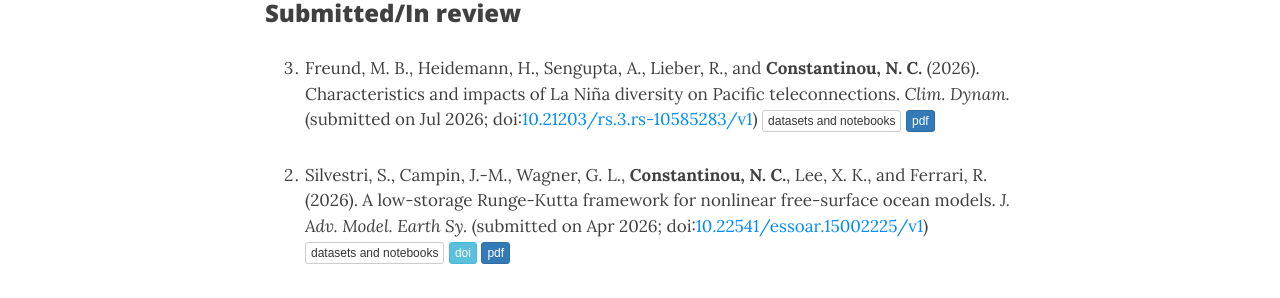
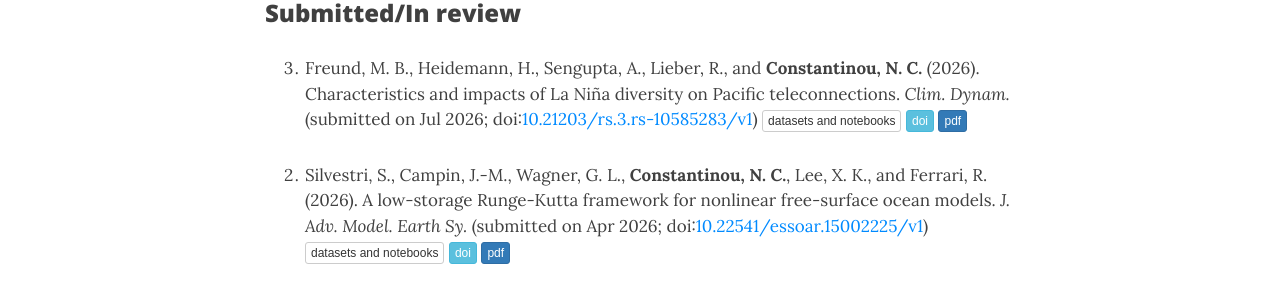
Before and after one commit to navidcy/navidcy.github.io, a Jekyll site: the page built from publications.md, in a window 1280 px wide and 900 px high. Shown: the part 299-597 px from the top of the window. Built offline with Jekyll 4.4.1, drawn with Linux system fonts in a browser that asks for light colours; nearby versions of some CDN libraries; comment, search, counter and statistics services are not loaded.

Commit message:
add conversation dois

```diff
--- a/publications.md
+++ b/publications.md
@@ -13,13 +13,15 @@ title: Publications
 <!-- 0. **Constantinou, N. C.**, Neme, J., Aguiar, W., Auger, M., Barnes, A. J., Beucher, R., Bhagtani, D., Bull, C. Y. S., Dawson, H., Day, N., Dias, F. B., Doddridge, E. W., Ellepola, A., Fierro-Arcos, D., Gibson, A., Heerdegen, A., Holmes, R. M., Hogg, A. McC., Huguenin, M. F., Huneke, W., Jeffree, J., Kiss, A. E., Li, M., Martínez-Moreno, J., Martin, P., Meijer, J. J., Moore, T., Moorman, R., Morrison, A. K., Munroe, J., Narayanan, A., Oliveira, M., Ong, E. Q. Y., Rosevear, M. G., Schmidt, C., Sohail, T., Spence, P., Squire, D. T., Steketee, A., Turner, C., Vilela da Silva, F., White, M., Yang, L., Yung, C., and Zika, J. (2026). COSIMA Cookbook: a community resource for ocean and sea-ice modelling. _J. Open Source Educ._ (submitted on Jul 2026) [<span class="btn btn-default btn-xs{{end}}" style="font-family:sans-serif;">repo</span>][cosima-cookbook-repo] [<span class="btn btn-primary btn-xs{{end}}" style="font-family:sans-serif;">pdf</span>][cosima-cookbook-jose] -->
 
 
-0. Freund, M. B., Heidemann, H., Sengupta, A., Lieber, R., and **Constantinou, N. C.** (2026). Characteristics and impacts of La Niña diversity on Pacific teleconnections. _Clim. Dynam._ (submitted on Jul 2026; doi:[10.21203/rs.3.rs-10585283/v1](https://doi.org/10.21203/rs.3.rs-10585283/v1)) [<span class="btn btn-default btn-xs{{end}}" style="font-family:sans-serif;">datasets and notebooks</span>][la-nina-flavours-repo] [<span class="btn btn-primary btn-xs{{end}}" style="font-family:sans-serif;">pdf</span>][la-nina-flavours]
+0. Freund, M. B., Heidemann, H., Sengupta, A., Lieber, R., and **Constantinou, N. C.** (2026). Characteristics and impacts of La Niña diversity on Pacific teleconnections. _Clim. Dynam._ (submitted on Jul 2026; doi:[10.21203/rs.3.rs-10585283/v1](https://doi.org/10.21203/rs.3.rs-10585283/v1)) [<span class="btn btn-default btn-xs{{end}}" style="font-family:sans-serif;">datasets and notebooks</span>][la-nina-flavours-repo] [<span class="btn btn-info btn-xs{{end}}" style="font-family:sans-serif;">doi</span>][la-nina-flavours-doi]{:target="_blank"} [<span class="btn btn-primary btn-xs{{end}}" style="font-family:sans-serif;">pdf</span>][la-nina-flavours]
 
 
 0. Silvestri, S., Campin, J.-M., Wagner, G. L., **Constantinou, N. C.**, Lee, X. K., and Ferrari, R. (2026). A low-storage Runge-Kutta framework for nonlinear free-surface ocean models. _J. Adv. Model. Earth Sy._ (submitted on Apr 2026; doi:[10.22541/essoar.15002225/v1](https://doi.org/10.22541/essoar.15002225/v1)) [<span class="btn btn-default btn-xs{{end}}" style="font-family:sans-serif;">datasets and notebooks</span>][RK-timestepper-repo] [<span class="btn btn-info btn-xs{{end}}" style="font-family:sans-serif;">doi</span>][RK-timestepper-doi]{:target="_blank"} [<span class="btn btn-primary btn-xs{{end}}" style="font-family:sans-serif;">pdf</span>][RK-timestepper]
 
+
 0. Wagner, G. L., Silvestri, S., **Constantinou, N. C.**, Ramadhan, A., Campin, J.-M., Hill, C., Chor, T., Strong-Wright, J., Lee, X. K., Poulin, F., Souza, A., Burns, K. J., Bishnu, S., Marshall, J., and Ferrari, R. (2025). High-level, high-resolution ocean modeling at all scales with Oceananigans. _J. Adv. Model. Earth Sy._ (submitted on Feb 2025; revised on Nov 2025; revised again on May 2026; doi:[10.48550/arXiv.2502.14148](https://doi.org/10.48550/arXiv.2502.14148)) [<span class="btn btn-default btn-xs{{end}}" style="font-family:sans-serif;">datasets and notebooks</span>][oceananigans-overview-repo] [<span class="btn btn-success btn-xs{{end}}" style="font-family:sans-serif;">arXiv</span>][arXiv:2502.14148]{:target="_blank"} [<span class="btn btn-primary btn-xs{{end}}" style="font-family:sans-serif;">pdf</span>][oceananigans-overview]
 {: reversed="reversed"}
+
 
 ### In press/Published
 
@@ -174,7 +176,7 @@ Selection of press coverage: [<span class="btn btn-default btn-xs{{end}}" style=
 0. Wagner, G. L., **Constantinou, N. C.**, and Reichl, B. G. (2023). Stokes drift should not be added to ocean general circulation model velocities. [arXiv:2210.08552][]{:target="_blank"} [<span class="btn btn-success btn-xs{{end}}" style="font-family:sans-serif;">arXiv</span>][arXiv:2210.08552]{:target="_blank"} [<span class="btn btn-primary btn-xs{{end}}" style="font-family:sans-serif;">pdf</span>][StokesDrift]
 
 
-0. Ong, E. Q. Y., England, M. H., Doddridge, E. W., and **Constantinou, N. C.** (2025). Antarctica has its own ‘shield’ against warm water - but this could now be under threat, _The Conversation_, May 23rd, 2025. [<span class="btn btn-info btn-xs{{end}}" style="font-family:sans-serif;">url</span>][theconversation-asc-meltwater]{:target="_blank"}
+0. Ong, E. Q. Y., England, M. H., Doddridge, E. W., and **Constantinou, N. C.** (2025). Antarctica has its own ‘shield’ against warm water - but this could now be under threat, _The Conversation_, May 23rd, 2025. [<span class="btn btn-info btn-xs{{end}}" style="font-family:sans-serif;">url</span>][theconversation-asc-meltwater]{:target="_blank"} [<span class="btn btn-info btn-xs{{end}}" style="font-family:sans-serif;">doi</span>][theconversation-asc-meltwater-doi]{:target="_blank"}
 
 
 0. Silvestri, S., Wagner, G. L., Hill, C., Ardakani, M. R., Blaschke, J., Campin, J.-M., Churavy, V., **Constantinou, N. C.**, Edelman, A., Marshall, J., Ramadhan, A., Souza, A., Ferrari, R. (2023). Oceananigans.jl: A Julia library that achieves breakthrough resolution, memory and energy efficiency in global ocean simulations. [arXiv:2309.06662][]{:target="_blank"} [<span class="btn btn-info btn-xs{{end}}" style="font-family:sans-serif;">doi</span>][oceananigans-scalings-doi]{:target="_blank"} [<span class="btn btn-primary btn-xs{{end}}" style="font-family:sans-serif;">pdf</span>][oceananigans-scalings]
@@ -183,10 +185,10 @@ Selection of press coverage: [<span class="btn btn-default btn-xs{{end}}" style=
 0. Miller, J. W., O'Neil, C., **Constantinou, N. C.**, and Anzecot, O. (2022). Eigenvalue initialisation and regularisation for Koopman autoencoders. [arXiv:2212.12086][]{:target="_blank"} [<span class="btn btn-info btn-xs{{end}}" style="font-family:sans-serif;">doi</span>][eigeninit-eigenloss-doi]{:target="_blank"} [<span class="btn btn-primary btn-xs{{end}}" style="font-family:sans-serif;">pdf</span>][eigeninit-eigenloss]
 
 
-0. **Constantinou, N. C.** (2021). How machine learning is helping us fine-tune climate models to reach unprecedented detail, _The Conversation_, August 18th, 2021. [<span class="btn btn-info btn-xs{{end}}" style="font-family:sans-serif;">url</span>][theconversation-mlclimate]{:target="_blank"}
+0. **Constantinou, N. C.** (2021). How machine learning is helping us fine-tune climate models to reach unprecedented detail, _The Conversation_, August 18th, 2021. [<span class="btn btn-info btn-xs{{end}}" style="font-family:sans-serif;">url</span>][theconversation-mlclimate]{:target="_blank"} [<span class="btn btn-info btn-xs{{end}}" style="font-family:sans-serif;">doi</span>][theconversation-mlclimate-doi]{:target="_blank"}
 
 
-0. **Constantinou, N. C.**, Martínez-Moreno, J., Hogg, A. McC., England, M. H., Kiss, A. E., and Morrison, A. K. (2021). Satellites reveal ocean currents are getting stronger, with potentially significant implications for climate change, _The Conversation_, April 23rd, 2021. [<span class="btn btn-info btn-xs{{end}}" style="font-family:sans-serif;">url</span>][theconversation-globaleketrends]{:target="_blank"}
+0. **Constantinou, N. C.**, Martínez-Moreno, J., Hogg, A. McC., England, M. H., Kiss, A. E., and Morrison, A. K. (2021). Satellites reveal ocean currents are getting stronger, with potentially significant implications for climate change, _The Conversation_, April 23rd, 2021. [<span class="btn btn-info btn-xs{{end}}" style="font-family:sans-serif;">url</span>][theconversation-globaleketrends]{:target="_blank"} [<span class="btn btn-info btn-xs{{end}}" style="font-family:sans-serif;">doi</span>][theconversation-globaleketrends-doi]{:target="_blank"}
 
 
 0. Lozano-Durán, A., Nikolaidis, M.-A., **Constantinou, N. C.**, and Karp, M. (2019). Wall turbulence without modal instability of the streaks. [arXiv:1909.05490][]{:target="_blank"} [<span class="btn btn-info btn-xs{{end}}" style="font-family:sans-serif;">doi</span>][modallystableturbulence-doi]{:target="_blank"} [<span class="btn btn-primary btn-xs{{end}}" style="font-family:sans-serif;">pdf</span>][modallystableturbulence]
@@ -195,7 +197,7 @@ Selection of press coverage: [<span class="btn btn-default btn-xs{{end}}" style=
 0. Lozano-Durán, A, Karp, M., and **Constantinou, N. C.** (2018). Wall turbulence with constrained energy extraction from the mean flow, _Center for Turbulence Research &ndash; Annual Research Briefs_, 209-220. [<span class="btn btn-info btn-xs{{end}}" style="font-family:sans-serif;">url</span>][wallturbulencebrief-url] [<span class="btn btn-primary btn-xs{{end}}" style="font-family:sans-serif;">pdf</span>][wallturbulencebrief]
 
 
-0. **Constantinou, N. C.** (2018). Jupiter's magnetic fields may stop its wind bands from going deep into the gas giant, _The Conversation_, August 10th, 2018. [<span class="btn btn-info btn-xs{{end}}" style="font-family:sans-serif;">url</span>][theconversation]{:target="_blank"}
+0. **Constantinou, N. C.** (2018). Jupiter's magnetic fields may stop its wind bands from going deep into the gas giant, _The Conversation_, August 10th, 2018. [<span class="btn btn-info btn-xs{{end}}" style="font-family:sans-serif;">url</span>][theconversation]{:target="_blank"} [<span class="btn btn-info btn-xs{{end}}" style="font-family:sans-serif;">doi</span>][theconversation-doi]{:target="_blank"}
 {: reversed="reversed"}
 
 <br>
@@ -278,6 +280,7 @@ Selection of press coverage: [<span class="btn btn-default btn-xs{{end}}" style=
 [wallturbulencebrief]: WallTurbulenceEnergyExtraction.pdf
 [wallturbulencebrief-url]: https://ctr.stanford.edu/annual-research-briefs-2018
 
+[la-nina-flavours-doi]: https://doi.org/10.21203/rs.3.rs-10585283/v1
 [RK-timestepper-doi]: https://doi.org/10.22541/essoar.15002225/v1
 [internal-tide-parameterizations-doi]: https://doi.org/10.1175/JPO-D-25-0064.1
 [betaplane-surface-waves-doi]: https://doi.org/10.1017/jfm.2025.10649
@@ -360,6 +363,7 @@ Selection of press coverage: [<span class="btn btn-default btn-xs{{end}}" style=
 [twolayer-mom6-movie]: https://vimeo.com/342848501
 
 [theconversation-asc-meltwater]: https://theconversation.com/antarctica-has-its-own-shield-against-warm-water-but-this-could-now-be-under-threat-255738
+[theconversation-asc-meltwater-doi]: https://doi.org/10.64628/AA.mfagkmh36
 [JClimateUOHC-clexbrief]: https://climateextremes.org.au/can-the-oceans-intrinsic-dynamics-feedback-on-the-atmosphere/
 [geophysicalflows-clexbrief]: https://climateextremes.org.au/research-brief-new-julia-package-solves-geophysical-fluid-dynamics-problems/
 [geophysicalflows-blog]: https://climateextremes.org.au/developing-and-publishing-open-source-software-and-my-experience-with-an-open-peer-review-process/
@@ -369,11 +373,14 @@ Selection of press coverage: [<span class="btn btn-default btn-xs{{end}}" style=
 [anu-press-magnetic]: http://www.anu.edu.au/news/all-news/study-helps-solve-mystery-under-jupiter%E2%80%99s-coloured-bands
 [llnl-press-magnetic]: https://www.llnl.gov/news/lab-researchers-find-magnetic-fields-impact-atmospheric-circulation-gas-giant-planets
 [theconversation-mlclimate]: https://theconversation.com/how-machine-learning-is-helping-us-fine-tune-climate-models-to-reach-unprecedented-detail-165818
+[theconversation-mlclimate-doi]: https://doi.org/10.64628/AA.atedgu7df
 [theconversation-globaleketrends]: https://theconversation.com/satellites-reveal-ocean-currents-are-getting-stronger-with-potentially-significant-implications-for-climate-change-159461
+[theconversation-globaleketrends-doi]: https://doi.org/10.64628/AA.eh6at6tdr
 [theconversation-so-review]: https://theconversation.com/giant-waves-monster-winds-and-earths-strongest-current-heres-why-the-southern-ocean-is-a-global-engine-room-233669
 [soreview-issuecover-doi]: https://doi.org/10.1002/rog.20326
 [betaplane-surface-waves-issuecover-doi]: https://doi.org/10.1017/jfm.2025.10785
 [theconversation]: https://theconversation.com/jupiters-magnetic-fields-may-stop-its-wind-bands-from-going-deep-into-the-gas-giant-101324
+[theconversation-doi]: https://doi.org/10.64628/AA.fcmtqkn6d
 [magneticZI-clexbrief]: https://climateextremes.org.au/research-brief-magnetic-suppression-of-zonal-flows-on-a-beta-plane/
 [magneticviscosity-clexbrief]: https://climateextremes.org.au/research-brief-how-magnetic-fields-can-make-water-behave-like-honey/
 [SSDEckhaus-clexbrief]: https://climateextremes.org.au/research-brief-new-understanding-reveals-how-jets-and-cyclones-interact/
```
